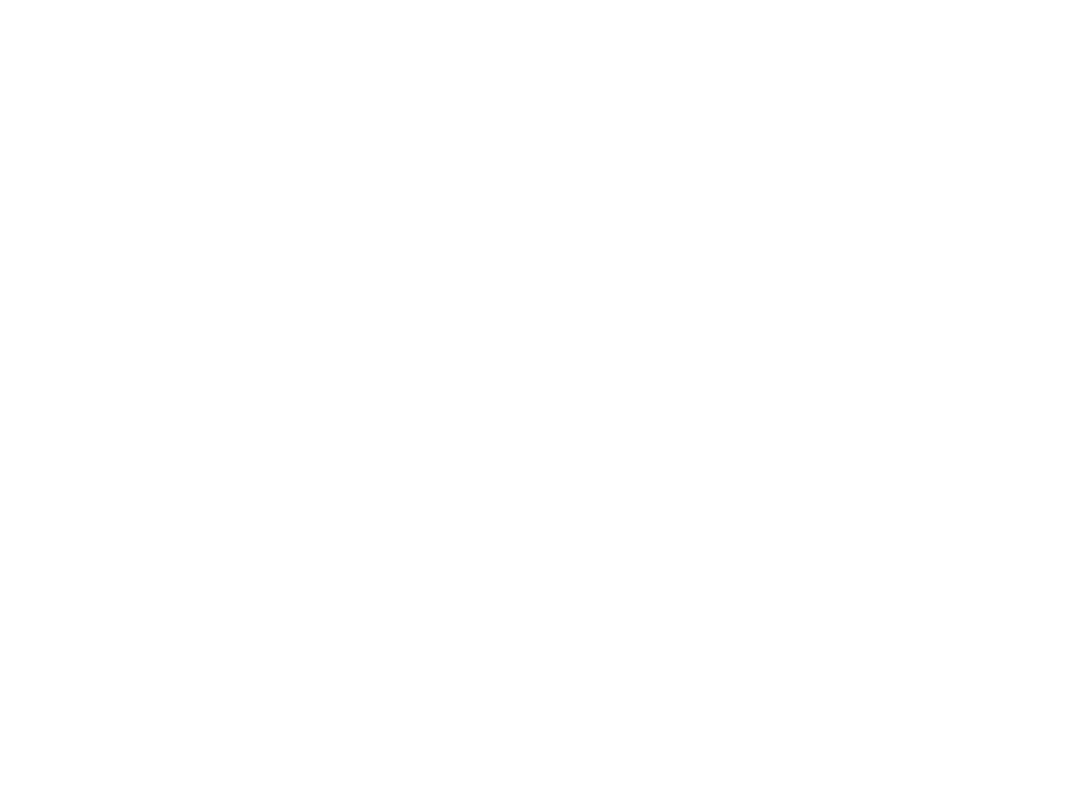
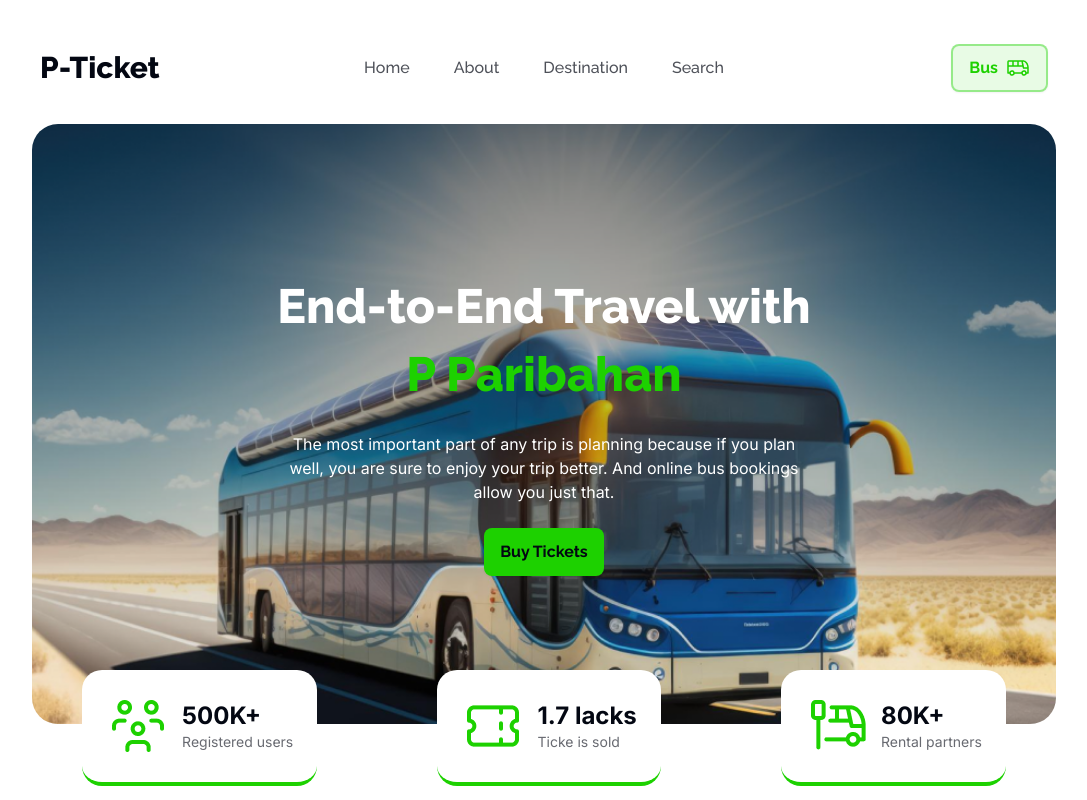
Before and after one commit to omorfarukmahfuj/smart-ticketing, a plain HTML site: page index.html in a window 1280 px wide. Shown: the whole page, without its empty margins (96-1183 px from the left). Drawn offline with nearby package versions, Linux system fonts and the light colour scheme.

Commit message:
header section added

```diff
--- a/index.html
+++ b/index.html
@@ -1,5 +1,5 @@
 <!DOCTYPE html>
-<html lang="en">
+<html lang="en" data-theme="light">
 
 <head>
   <meta charset="UTF-8">
@@ -22,13 +22,112 @@
 
 </head>
 
-<body>
+<body class="md:w-4/5 mx-auto mt-3 md:mt-9">
 
   <header>
-    <nav>
+    <nav class="font-['raleway'] mb-4 md:mb-6">
+      <div class="navbar bg-base-100">
 
+        <div class="navbar-start">
+          <div class="dropdown">
+            <div tabindex="0" role="button" class="btn btn-ghost lg:hidden">
+              <svg xmlns="http://www.w3.org/2000/svg" class="h-5 w-5" fill="none" viewBox="0 0 24 24"
+                stroke="currentColor">
+                <path stroke-linecap="round" stroke-linejoin="round" stroke-width="2" d="M4 6h16M4 12h8m-8 6h16" />
+              </svg>
+            </div>
+            <ul tabindex="0"
+              class="menu menu-sm dropdown-content mt-3 z-[1] p-2 shadow bg-base-100 rounded-box w-52 font-medium text-lg text-[#030712b3]">
+              <li><a>Home</a></li>
+              <li><a>About</a></li>
+              <li><a>Destination</a></li>
+              <li><a>Search</a></li>
+            </ul>
+          </div>
+          <a class="font-extrabold text-2xl md:text-3xl text-[#030712] ">P-Ticket</a>
+        </div>
+        <div class="navbar-center hidden lg:flex">
+          <ul class="menu-horizontal px-1 gap-11 font-medium text-base text-[#030712b3]">
+            <li><a>Home</a></li>
+            <li><a>About</a></li>
+            <li><a>Destination</a></li>
+            <li><a>Search</a></li>
+          </ul>
+        </div>
+        <div class="navbar-end">
+          <button
+            class="btn bg-[#1DD1001a] hover:bg-[#1DD1001a] border-2 border-[#1DD10066] hover:border-[#1DD10066] font-bold text-base text-[#1DD100]">
+            Bus
+            <img src="images/bus-icon.png" alt="hero background">
+          </button>
+        </div>
+
+      </div>
     </nav>
-    <section id="hero-section">
+
+    <!-- Hero Section Start -->
+    <section id="hero-section"
+      class="w-11/12 md:w-full mx-auto h-[50vh] md:h-[75vh] bg-[url('images/banner.png')] bg-no-repeat bg-cover rounded-[26px] bg-center p-4 md:p-0">
+
+      <div class="h-full flex flex-col justify-center items-center gap-3 md:gap-6">
+        <h1 class="font-['raleway'] font-extrabold text-3xl md:text-5xl text-white md:leading-[68px] text-center">
+          End-to-End Travel
+          with <span class="text-[#1DD100] md:block">P Paribahan</span>
+        </h1>
+
+        <p class="md:w-2/4 mx-auto font-['inter'] text-sm md:text-base text-white text-center">The most important part
+          of any trip is planning because if you plan well, you are sure to enjoy your trip better. And online bus
+          bookings allow you just that.</p>
+        <div>
+          <button
+            class="btn bg-[#1DD100] hover:bg-[#1DD100] font-['raleway'] font-bold text-base text-[#030712] border-none">Buy
+            Tickets</button>
+        </div>
+      </div>
+
+      <div class="flex flex-col md:flex-row gap-5 justify-around items-center md:mt-[-54px] mb-12 mb:mb-24">
+        <div
+          class="font-['inter'] bg-white flex justify-around items-center rounded-[20px] gap-3 p-6 border-b-4 border-[#1DD100] ">
+
+          <div>
+            <img src="images/people.png" alt="people icon">
+          </div>
+
+          <div>
+            <h3 class="font-bold text-2xl text-[#030712]">500K+</h3>
+            <p class="text-sm  text-[#03071299]">Registered users</p>
+          </div>
+
+        </div>
+
+        <div
+          class="font-['inter'] bg-white flex justify-around items-center rounded-[20px] gap-3 p-6 border-b-4 border-[#1DD100] ">
+
+          <div>
+            <img src="images/ticket-coupon.png" alt="ticket coupon icon">
+          </div>
+
+          <div>
+            <h3 class="font-bold text-2xl text-[#030712]">1.7 lacks</h3>
+            <p class="text-sm  text-[#03071299]">Ticke is sold</p>
+          </div>
+
+        </div>
+
+        <div
+          class="font-['inter'] bg-white flex justify-around items-center rounded-[20px] gap-3 p-6 border-b-4 border-[#1DD100] ">
+
+          <div>
+            <img src="images/stoppage.png" alt="stop page icon">
+          </div>
+
+          <div>
+            <h3 class="font-bold text-2xl text-[#030712]">80K+</h3>
+            <p class="text-sm  text-[#03071299]">Rental partners</p>
+          </div>
+
+        </div>
+      </div>
 
     </section>
   </header>
@@ -43,7 +142,7 @@
 
   </footer>
 
-  <script src="scripts/utility.js"></script>
+  <script src=" scripts/utility.js"></script>
   <script src="scripts/script.js"></script>
 </body>
 
```
Also changed, not shown: images/ticket-coupon.png (renamed from images/ticket-cupon.png).
